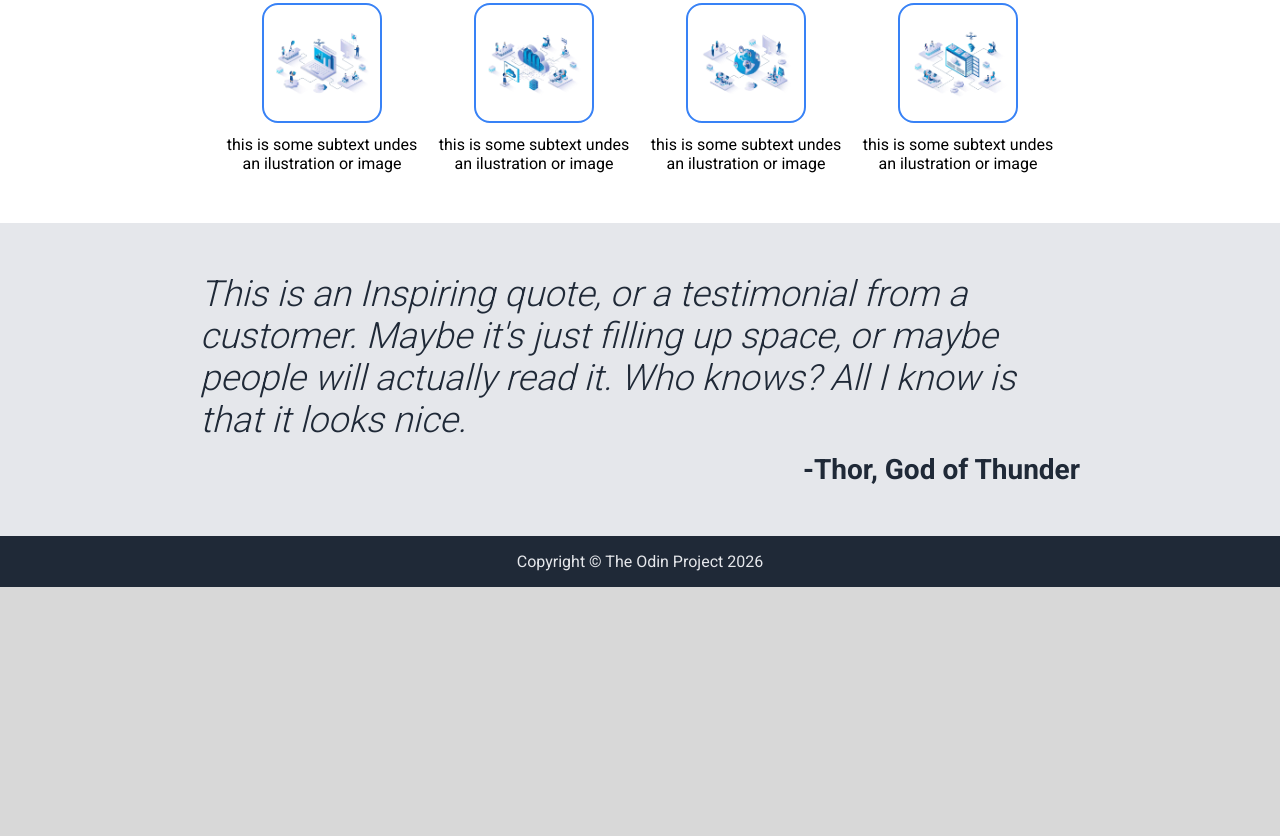
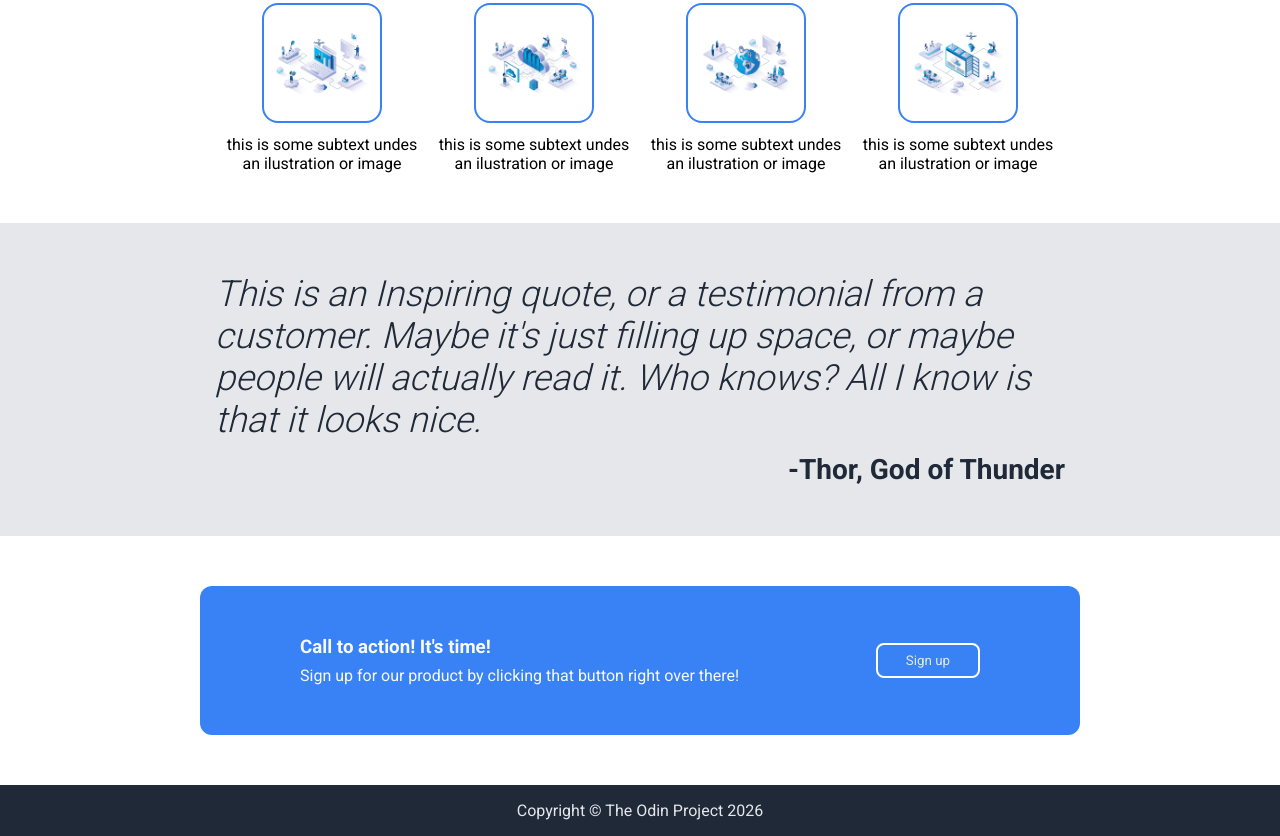
Before and after one commit to Hary300/Odin-Project-02-Landing-Page, a plain HTML site: page index.html in a window 1280 px wide. Shown: the part 561-1397 px from the top of the page. Before the commit the page ends 1148 px from the top, so only its background shows below. Drawn offline with Linux system fonts and the light colour scheme.

Commit message:
Add quote section and call-to-action card; update styles for improved layout

```diff
--- a/index.html
+++ b/index.html
@@ -3,6 +3,10 @@
   <head>
     <meta charset="UTF-8" />
     <meta name="viewport" content="width=device-width, initial-scale=1.0" />
+    <meta
+      name="description"
+      content="Find the latest information about technology"
+    />
     <link rel="stylesheet" href="./styles.css" />
     <title>Landing Page | Landing Page</title>
   </head>
@@ -90,14 +94,28 @@
           </div>
         </section>
         <section id="quote">
-          <blockquote>
-            This is an Inspiring quote, or a testimonial from a customer. Maybe
-            it's just filling up space, or maybe people will actually read it.
-            Who knows? All I know is that it looks nice.
-          </blockquote>
-          <p>-Thor, God of Thunder</p>
+          <div class="quote-container">
+            <blockquote>
+              This is an Inspiring quote, or a testimonial from a customer.
+              Maybe it's just filling up space, or maybe people will actually
+              read it. Who knows? All I know is that it looks nice.
+            </blockquote>
+            <p>-Thor, God of Thunder</p>
+          </div>
         </section>
-        <section id="cta"></section>
+
+        <section id="cta">
+          <div class="cta-card">
+            <div class="text">
+              <h3>Call to action! It's time!</h3>
+              <p>
+                Sign up for our product by clicking that button right over
+                there!
+              </p>
+            </div>
+            <button>Sign up</button>
+          </div>
+        </section>
       </main>
       <footer>Copyright &copy; The Odin Project 2026</footer>
     </div>
--- a/styles.css
+++ b/styles.css
@@ -183,9 +183,14 @@ h2 {
   color: var(--color-primary-dark-gray);
   font-weight: 300;
   font-size: 36px;
+}
+
+.quote-container {
   display: flex;
   flex-direction: column;
   gap: 12px;
+  max-width: 850px;
+  margin: 0 auto;
 }
 
 #quote blockquote {
@@ -198,6 +203,35 @@ h2 {
   font-weight: 700;
 }
 
+#cta {
+  padding: 50px 200px;
+  display: flex;
+  justify-content: center;
+  align-items: center;
+  color: var(--color-primary-light-gray);
+}
+
+.cta-card {
+  background-color: var(--color-blue);
+  display: flex;
+  padding: 50px 100px;
+  border-radius: 12px;
+  max-width: 1000px;
+  width: 100%;
+  justify-content: space-between;
+  align-items: center;
+}
+
+.cta-card .text {
+  display: flex;
+  flex-direction: column;
+  gap: 8px;
+}
+
+.cta-card button {
+  border: solid 2px white;
+}
+
 footer {
   display: flex;
   justify-content: center;
```
